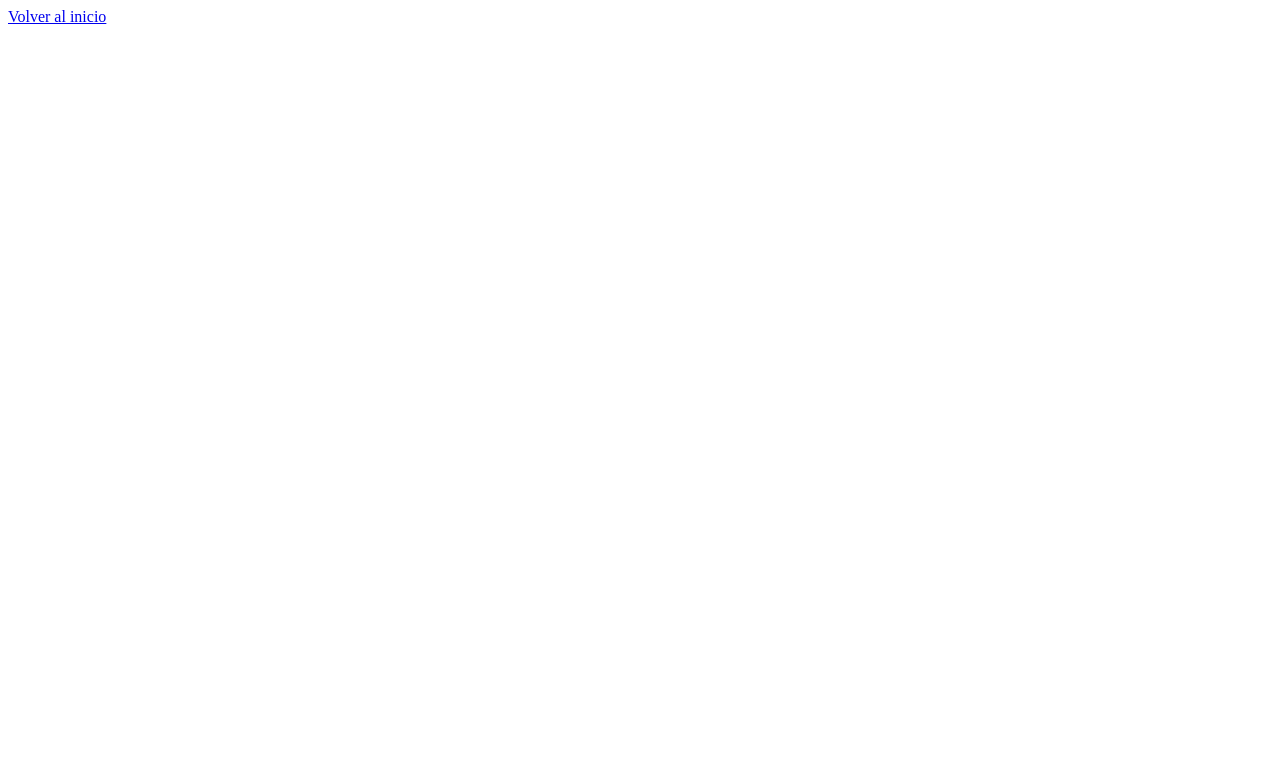
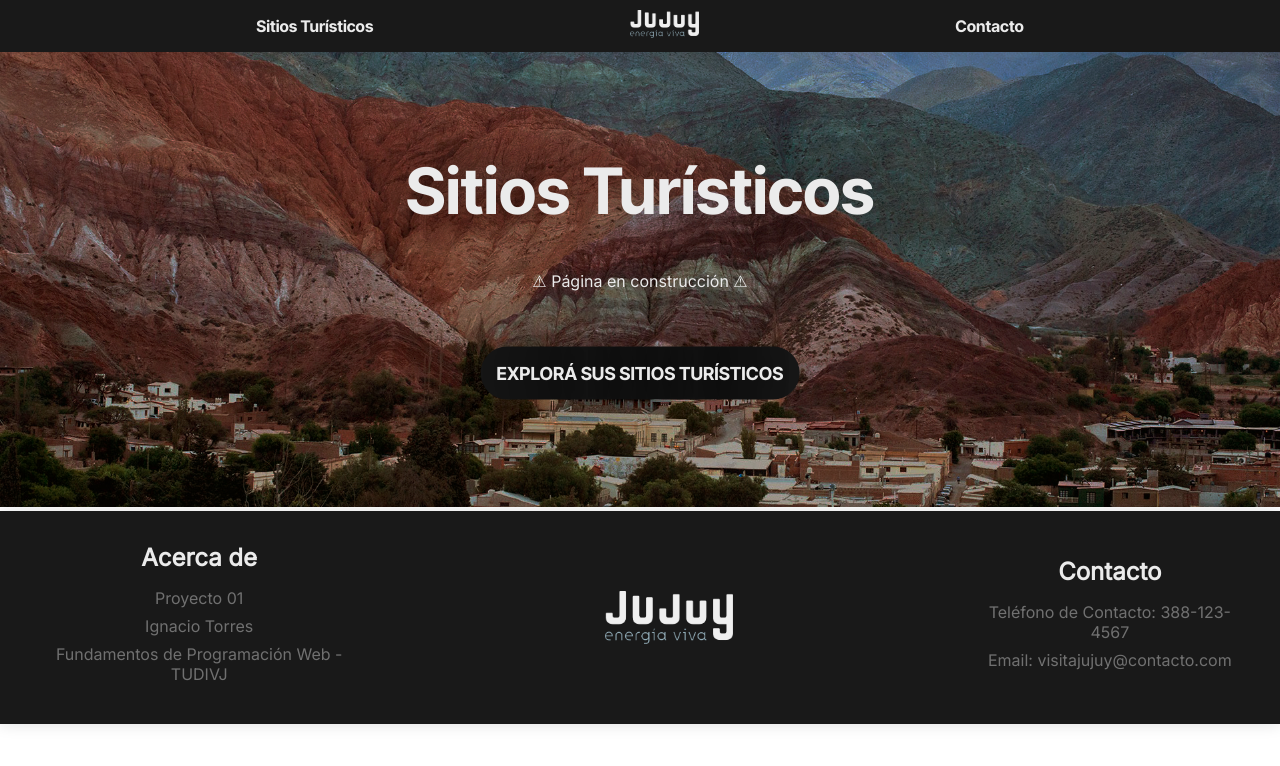
Before and after one commit to NT125/proyecto-html-torres-ignacio, a plain HTML site: page views/sitios.html in a window 1280 px wide. Drawn offline with Linux system fonts and the light colour scheme.

Commit message:
Página sitios creada

```diff
--- a/views/sitios.html
+++ b/views/sitios.html
@@ -1,11 +1,62 @@
 <!DOCTYPE html>
 <html lang="es">
+
 <head>
     <meta charset="UTF-8">
     <meta name="viewport" content="width=device-width, initial-scale=1.0">
-    <title>Sitios de Interés</title>
+
+    <link rel="stylesheet" href="https://cdnjs.cloudflare.com/ajax/libs/font-awesome/6.4.2/css/all.min.css">
+    <link rel="stylesheet" href="../css/portal/stylesIndex.css">
+    <link rel="stylesheet" href="../css/header.css">
+    <link rel="stylesheet" href="../css/footer.css">
+
+    <link rel="preconnect" href="https://fonts.googleapis.com">
+    <link rel="preconnect" href="https://fonts.gstatic.com" crossorigin>
+    <link href="https://fonts.googleapis.com/css2?family=Inter&family=Inter+Tight:ital,wght@0,700;0,900;1,700;1,800&display=swap" rel="stylesheet">
+
+    <title>Sitios Turísticos</title>
 </head>
+
 <body>
-    <a href="./index.html">Volver al inicio</a>
+    <header>
+        <nav>
+            <ul>
+                <li><a href="#">Sitios Turísticos</a></li>
+                <li id="logo"><a href="./index.html"></a><img src="../img/logo-jujuy.png" alt="Logo de Jujuy"></a></li>
+                <li><a href="#footer">Contacto</a></li>
+            </ul>
+        </nav>
+    </header>
+    <main>
+        <section id="title">
+            <img class="fondo-jujuy" src="../img/index-bg.jpg" alt="Fondo de Jujuy">
+            <h1>Sitios Turísticos</h1>
+            <p>
+                ⚠ Página en construcción ⚠
+            </p>
+            <a href="./sitios.html">EXPLORÁ SUS SITIOS TURÍSTICOS</a>
+        </section>
+    </main>
+    <footer id="footer">
+        <section>
+            <h2>Acerca de</h2>
+            <ul>
+                <li>Proyecto 01</li>
+                <li>Ignacio Torres</li>
+                <li>Fundamentos de Programación Web - TUDIVJ</li>
+            </ul>
+        </section>
+        <section class="logo-footer-container">
+            <img class="logo-footer" src="../img/logo-jujuy.png" alt="Logo de Jujuy">
+        </section>
+        <section>
+            <h2>Contacto</h2>
+            <ul>
+                <li>Teléfono de Contacto: 388-123-4567</li>
+                <li>Email: visitajujuy@contacto.com</li>
+            </ul>
+        </section>
+    </footer>
 </body>
+
 </html>
```
